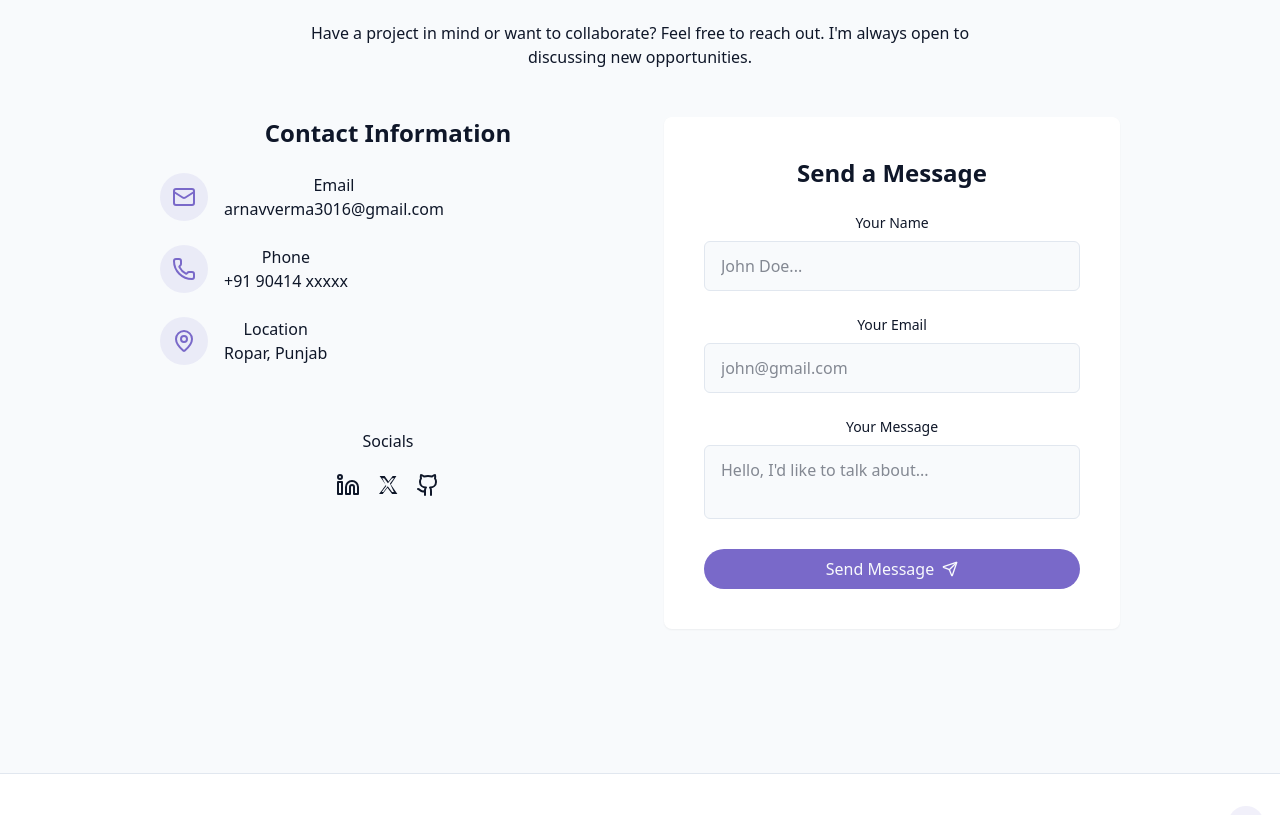
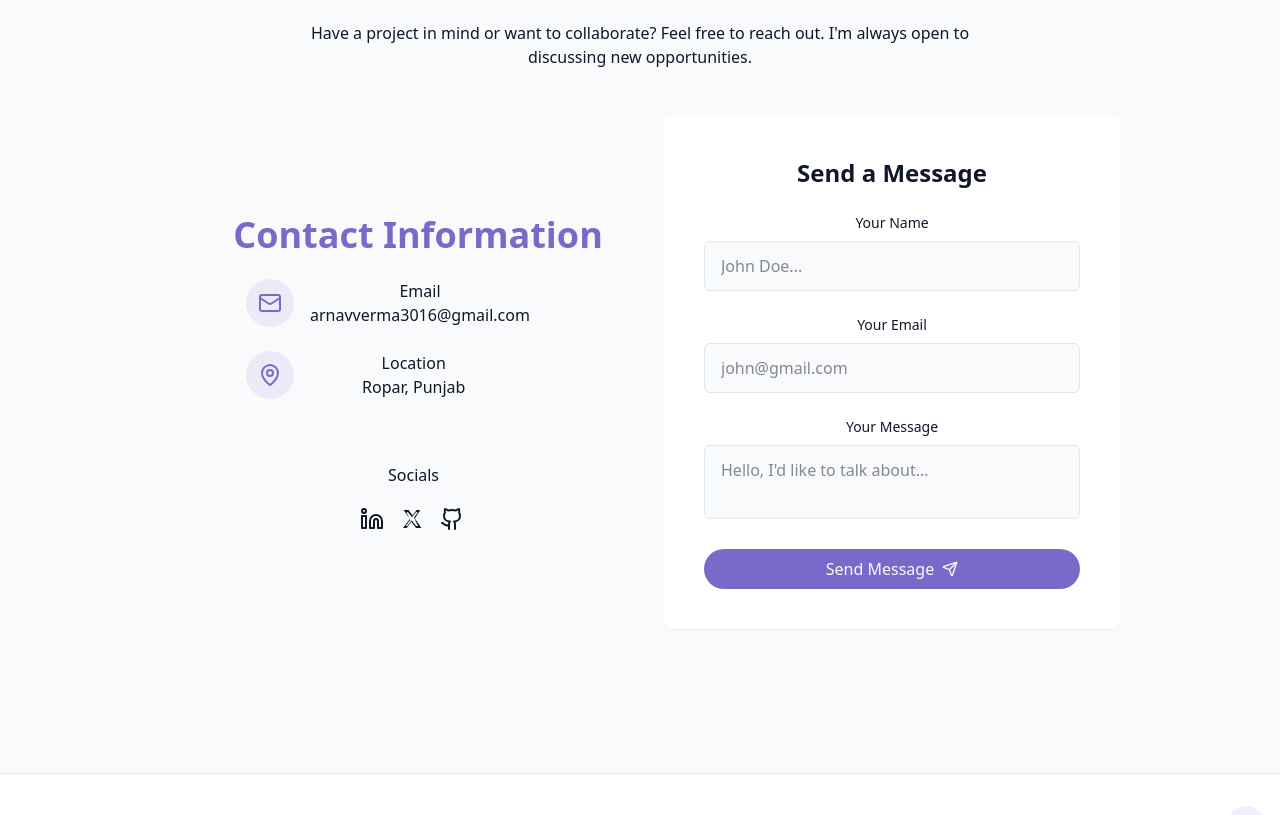
Before and after one commit to Arnav301/Portfolio, a React (Vite) app: page / in a window 1280 px wide. Shown: the part 3647-4462 px from the top of the page. Built offline with nearby package versions, Linux system fonts and the light colour scheme.

Commit message:
Added Functionality

```diff
--- a/package.json
+++ b/package.json
@@ -10,6 +10,7 @@
     "preview": "vite preview"
   },
   "dependencies": {
+    "@emailjs/browser": "^4.4.1",
     "@radix-ui/react-toast": "^1.2.14",
     "@tailwindcss/vite": "^4.1.10",
     "class-variance-authority": "^0.7.1",
--- a/src/components/ContactSection.jsx
+++ b/src/components/ContactSection.jsx
@@ -10,6 +10,7 @@ import {
 import { cn } from "@/lib/utils";
 import { useToast } from "@/hooks/use-toast";
 import { useState } from "react";
+import emailjs from "@emailjs/browser"; // make sure this is imported
 
 // ✅ Custom SVG for Twitter "X" logo
 const XLogo = () => (
@@ -27,19 +28,36 @@ const XLogo = () => (
 export const ContactSection = () => {
   const { toast } = useToast();
   const [isSubmitting, setIsSubmitting] = useState(false);
+  const [formData, setFormData] = useState({
+    name: "",
+    email: "",
+    message: "",
+  });
 
   const handleSubmit = (e) => {
     e.preventDefault();
-
     setIsSubmitting(true);
 
-    setTimeout(() => {
-      toast({
-        title: "Message sent!",
-        description: "Thank you for your message. I'll get back to you soon.",
+    emailjs
+      .sendForm(
+        import.meta.env.VITE_SERVICE_ID,
+        import.meta.env.VITE_TEMPLATE_ID,
+        e.target,
+        import.meta.env.VITE_PUBLIC_KEY
+      )
+      .then(() => {
+        toast({
+          title: "Message sent!",
+          description: "Thank you for your message. I'll get back to you soon.",
+        });
+        setFormData({ name: "", email: "", message: "" });
+        setIsSubmitting(false);
+      })
+      .catch((error) => {
+        console.error("EmailJS Error:", error);
+        alert("Oops! Something went wrong. Please try again.");
+        setIsSubmitting(false);
       });
-      setIsSubmitting(false);
-    }, 1500);
   };
 
   return (
@@ -49,14 +67,14 @@ export const ContactSection = () => {
           Get In <span className="text-primary"> Touch</span>
         </h2>
 
-        <p className="text-center text-muted-foreground mb-12 max-w-2xl mx-auto">
+        <p className="flex justify-center text-center text-muted-foreground mb-12 max-w-2xl mx-auto">
           Have a project in mind or want to collaborate? Feel free to reach out.
           I'm always open to discussing new opportunities.
         </p>
 
         <div className="grid grid-cols-1 md:grid-cols-2 gap-12">
-          <div className="space-y-8">
-            <h3 className="text-2xl font-semibold mb-6">Contact Information</h3>
+          <div className="space-y-8 flex flex-col justify-center items-center m-auto">
+            <h3 className="flex text-4xl font-bold mb-6 pl-15 text-primary  hover:text-purple-300 ">Contact Information</h3>
 
             <div className="space-y-6 justify-center">
               <div className="flex items-start space-x-4">
@@ -74,37 +92,22 @@ export const ContactSection = () => {
                 </div>
               </div>
 
-              <div className="flex items-start space-x-4">
-                <div className="p-3 rounded-full bg-primary/10">
-                  <Phone className="h-6 w-6 text-primary" />
-                </div>
-                <div>
-                  <h4 className="font-medium">Phone</h4>
-                  <a
-                    href="tel:+9190414XXXXX"
-                    className="text-muted-foreground hover:text-primary transition-colors"
-                  >
-                    +91 90414 xxxxx
-                  </a>
-                </div>
-              </div>
-
-              <div className="flex items-start space-x-4">
+              <div className="flex items-center space-x-4">
                 <div className="p-3 rounded-full bg-primary/10">
                   <MapPin className="h-6 w-6 text-primary" />
                 </div>
                 <div>
-                  <h4 className="font-medium">Location</h4>
-                  <a className="text-muted-foreground hover:text-primary transition-colors">
+                  <h4 className="font-medium pl-13">Location</h4>
+                  <a className="pl-13 text-muted-foreground hover:text-primary transition-colors">
                     Ropar, Punjab
                   </a>
                 </div>
               </div>
             </div>
 
-            <div className="pt-8">
-              <h4 className="font-medium mb-5">Socials</h4>
-              <div className="flex space-x-4 justify-center">
+            <div className="pt-8 pl-12">
+              <h4 className="flex font-medium mb-5 pl-7">Socials</h4>
+              <div className="space-x-4 flex items-center">
                 <a
                   href="https://www.linkedin.com/in/arnav-verma-46b788360/"
                   target="_blank"
@@ -113,19 +116,12 @@ export const ContactSection = () => {
                   <Linkedin />
                 </a>
                 <a
-                  href="https://x.com/verma_arna40492?t=35WlhzS3Zv-8LaprHFipoA&s=08 "
+                  href="https://x.com/verma_arna40492?t=35WlhzS3Zv-8LaprHFipoA&s=08"
                   target="_blank"
                   rel="noopener noreferrer"
                 >
                   <XLogo />
                 </a>
-                {/* <a
-                  href="#"
-                  target="_blank"
-                  rel="noopener noreferrer"
-                >
-                  <Instagram />
-                </a> */}
                 <a
                   href="https://github.com/Arnav301"
                   target="_blank"
@@ -137,13 +133,10 @@ export const ContactSection = () => {
             </div>
           </div>
 
-          <div
-            className="bg-card p-10 rounded-lg shadow-xs"
-            onSubmit={handleSubmit}
-          >
+          <div className="bg-card p-10 rounded-lg shadow-xs">
             <h3 className="text-2xl font-semibold mb-6">Send a Message</h3>
 
-            <form className="space-y-6">
+            <form className="space-y-6" onSubmit={handleSubmit}>
               <div>
                 <label htmlFor="name" className="block text-sm font-medium mb-2">
                   Your Name
@@ -155,6 +148,10 @@ export const ContactSection = () => {
                   required
                   className="w-full px-4 py-3 rounded-md border border-input bg-background focus:outline-hidden focus:ring-2 focus:ring-primary"
                   placeholder="John Doe..."
+                  value={formData.name}
+                  onChange={(e) =>
+                    setFormData({ ...formData, name: e.target.value })
+                  }
                 />
               </div>
 
@@ -169,6 +166,10 @@ export const ContactSection = () => {
                   required
                   className="w-full px-4 py-3 rounded-md border border-input bg-background focus:outline-hidden focus:ring-2 focus:ring-primary"
                   placeholder="john@gmail.com"
+                  value={formData.email}
+                  onChange={(e) =>
+                    setFormData({ ...formData, email: e.target.value })
+                  }
                 />
               </div>
 
@@ -182,6 +183,10 @@ export const ContactSection = () => {
                   required
                   className="w-full px-4 py-3 rounded-md border border-input bg-background focus:outline-hidden focus:ring-2 focus:ring-primary resize-none"
                   placeholder="Hello, I'd like to talk about..."
+                  value={formData.message}
+                  onChange={(e) =>
+                    setFormData({ ...formData, message: e.target.value })
+                  }
                 />
               </div>
 
--- a/src/components/ProjectsSection.jsx
+++ b/src/components/ProjectsSection.jsx
@@ -62,8 +62,8 @@ export const ProjectsSection = () => {
 
               <div className="p-6">
                 <div className="flex flex-wrap gap-2 mb-4">
-                  {project.tags.map((tag) => (
-                    <span className="px-2 py-1 text-xs font-medium border rounded-full bg-secondary text-secondary-foreground">
+                  {project.tags.map((tag , index) => (
+                    <span key={index} className="px-2 py-1 text-xs font-medium border rounded-full bg-secondary text-secondary-foreground">
                       {tag}
                     </span>
                   ))}
```
Also changed, not shown: 2 other files (tests, documents, lock files or other folders).
